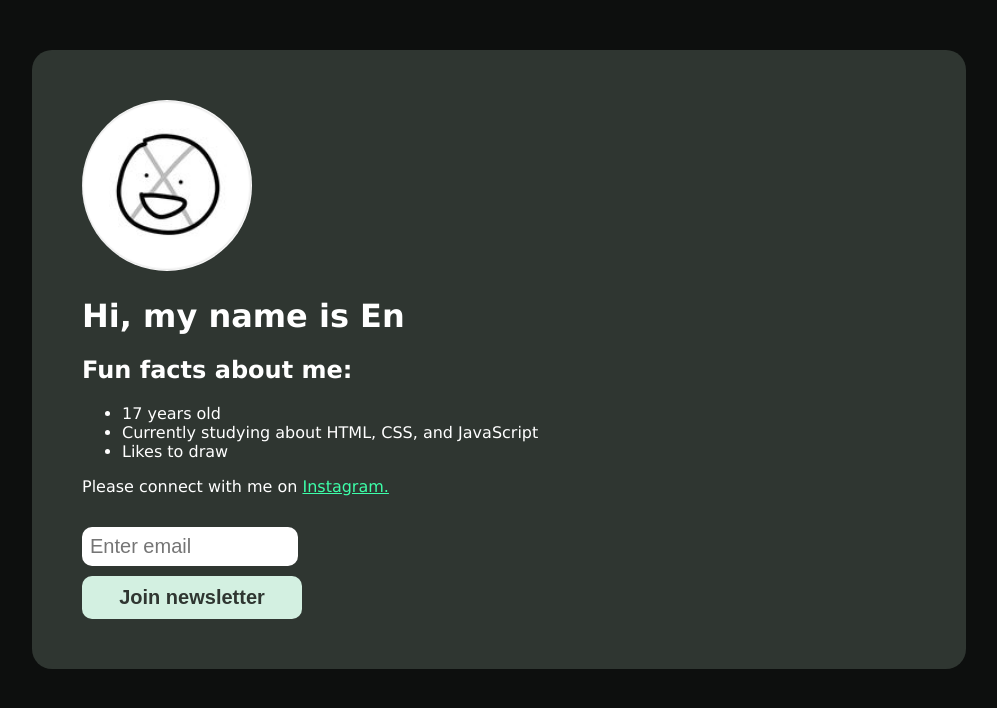
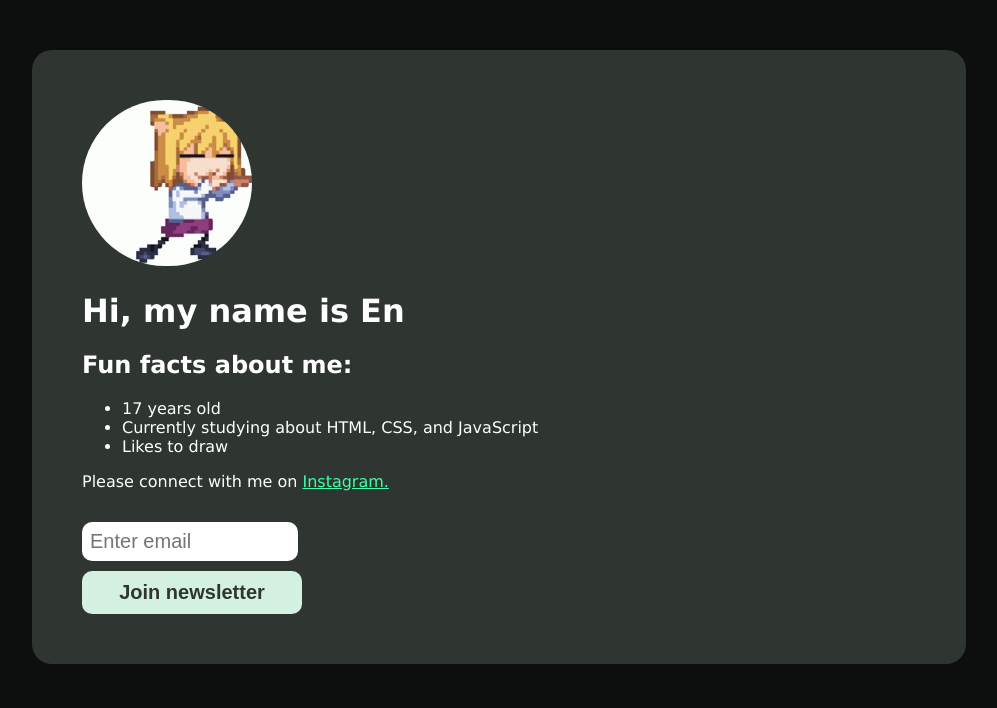
Before and after one commit to nicicipi/practiceWebsite, a plain HTML site: page index.html in a window 1280 px wide. Shown: the whole page, without its empty margins (48-1045 px from the left). Drawn offline with Linux system fonts and the light colour scheme.

Commit message:
Update index.html

```diff
--- a/index.html
+++ b/index.html
@@ -66,7 +66,7 @@ function news(){
 <body>
 
 <div>
-<img src="pfp.png" alt="me">
+<img src="neco-arc-dance.gif" alt="me">
 
 <h1>Hi, my name is En</h1>
 <h2>Fun facts about me:</h2>
```
